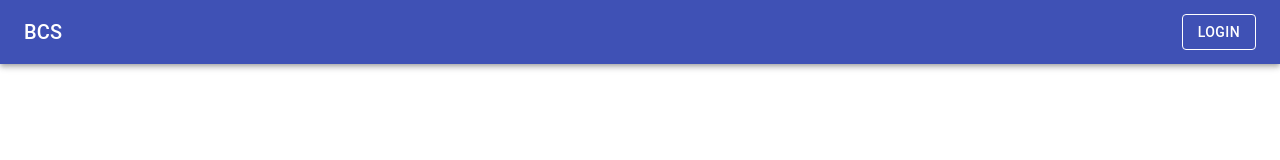
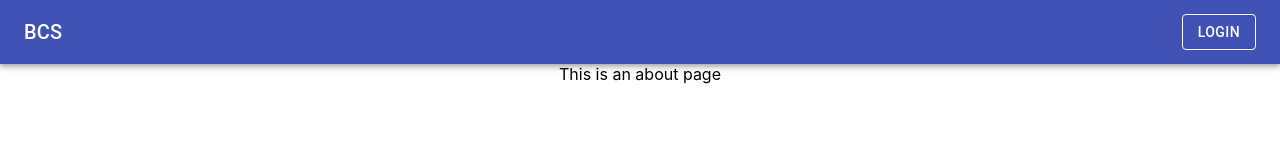
Before and after one commit to aneuhold/BestCommunityService, a React (Create React App) app: page /about in a window 1280 px wide. Shown: the top 160 px of the page. Built offline with nearby package versions, Linux system fonts and the light colour scheme.

Commit message:
Add basic routing

```diff
--- a/src/index.tsx
+++ b/src/index.tsx
@@ -1,13 +1,16 @@
 import React from 'react';
 import ReactDOM from 'react-dom';
 import './main/index.css';
+import { BrowserRouter } from 'react-router-dom';
 import App from './main/App';
 import reportWebVitals from './reportWebVitals';
 
 ReactDOM.render(
-  <React.StrictMode>
-    <App />
-  </React.StrictMode>,
+  <BrowserRouter>
+    <React.StrictMode>
+      <App />
+    </React.StrictMode>
+  </BrowserRouter>,
   document.getElementById('root')
 );
 
--- a/src/main/App.tsx
+++ b/src/main/App.tsx
@@ -1,12 +1,29 @@
 import React from 'react';
 import './App.css';
+import { BrowserRouter as Router, Route, Switch } from 'react-router-dom';
 import TopMenuBar from './components/TopMenuBar';
+import About from './routes/About';
+import Home from './routes/Home';
+import Users from './routes/Users';
 
 const App = (): JSX.Element => {
   return (
-    <div className="App">
-      <TopMenuBar loggedIn={false} />
-    </div>
+    <Router>
+      <div className="App">
+        <TopMenuBar loggedIn={false} />
+        <Switch>
+          <Route path="/about">
+            <About />
+          </Route>
+          <Route path="/users">
+            <Users />
+          </Route>
+          <Route path="/">
+            <Home />
+          </Route>
+        </Switch>
+      </div>
+    </Router>
   );
 };
 
--- /dev/null
+++ b/src/main/routes/About.tsx
@@ -0,0 +1,11 @@
+import React from 'react';
+
+const About = (): JSX.Element => {
+  return (
+    <>
+      <div>This is an about page</div>
+    </>
+  );
+};
+
+export default About;
--- /dev/null
+++ b/src/main/routes/Home.tsx
@@ -0,0 +1,11 @@
+import React from 'react';
+
+const Home = (): JSX.Element => {
+  return (
+    <>
+      <div>This is a home page</div>
+    </>
+  );
+};
+
+export default Home;
--- /dev/null
+++ b/src/main/routes/Users.tsx
@@ -0,0 +1,11 @@
+import React from 'react';
+
+const Users = (): JSX.Element => {
+  return (
+    <>
+      <div>This is a users page</div>
+    </>
+  );
+};
+
+export default Users;
```
Also changed, not shown: src/main/components/Hero.tsx (added, +7 -0 lines), .eslintrc.json.
